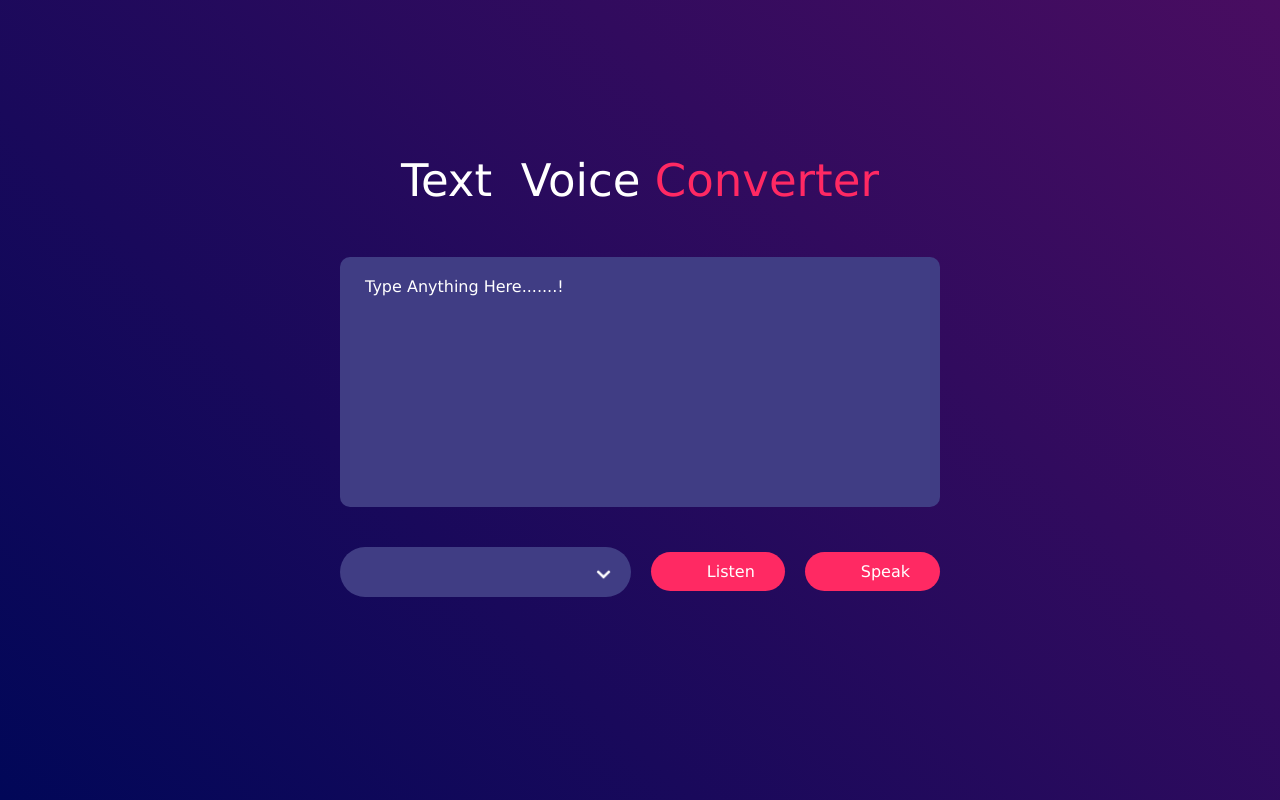
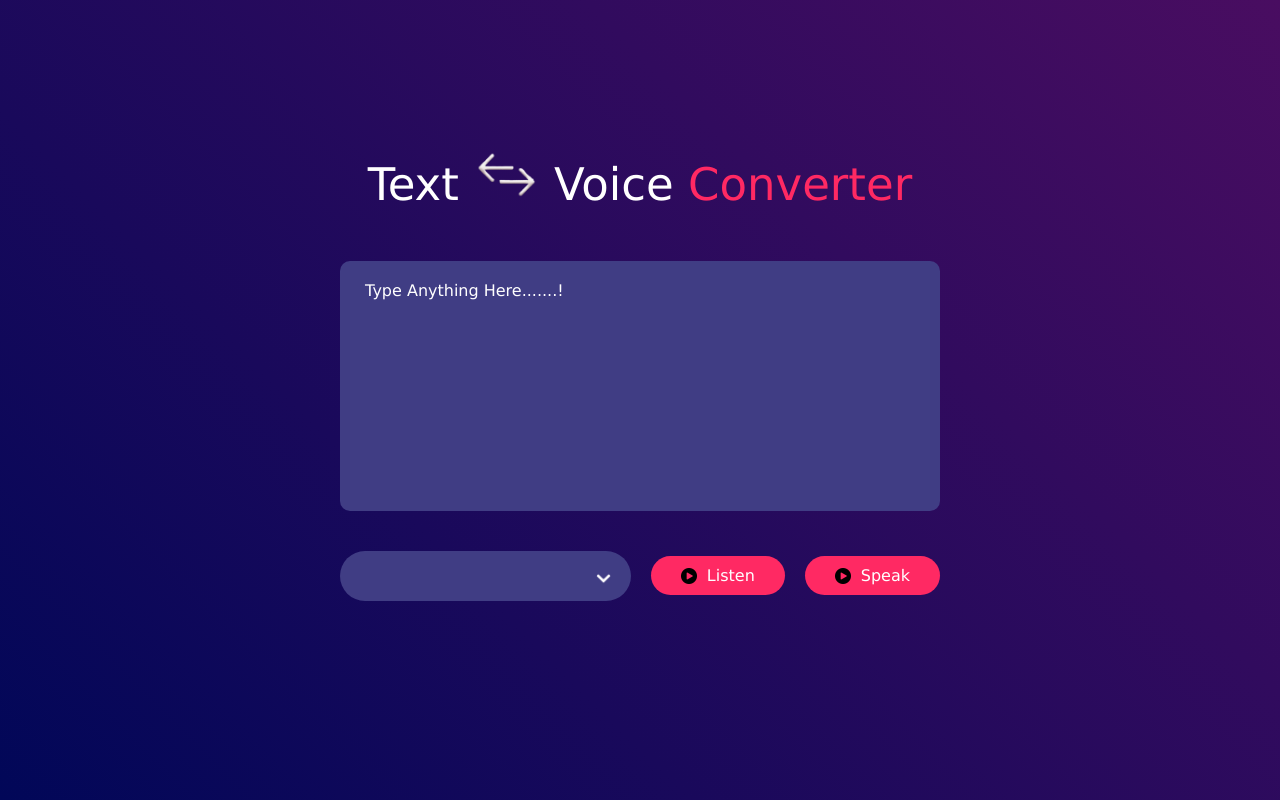
Before and after one commit to Suriya8015/text-to-voice-converter, a plain HTML site: page index.html in a window 1280 px wide. Drawn offline with Linux system fonts and the light colour scheme; files whose address does not match are found by name.

Commit message:
Update index.html

```diff
--- a/index.html
+++ b/index.html
@@ -8,13 +8,13 @@
 </head>
 <body>
   <div class="hero">
-    <h1> Text <img id="arrow" src="./images/arrow.png" alt=""> Voice <span>Converter</span></h1>
+    <h1> Text <img id="arrow" src="arrow.png" alt=""> Voice <span>Converter</span></h1>
     <textarea id="output" placeholder=" Type Anything Here.......!"></textarea>
     <h2 id="btn_click"></h2>
     <div class="row">
       <select></select>
-      <button><img src="./images/play.png" alt="">Listen</button>
-      <button onclick="runSpeechRecog()"><img src="./images/play.png" alt="">Speak</button>
+      <button><img src="play.png" alt="">Listen</button>
+      <button onclick="runSpeechRecog()"><img src="play.png" alt="">Speak</button>
     </div>
   </div>
 
```
